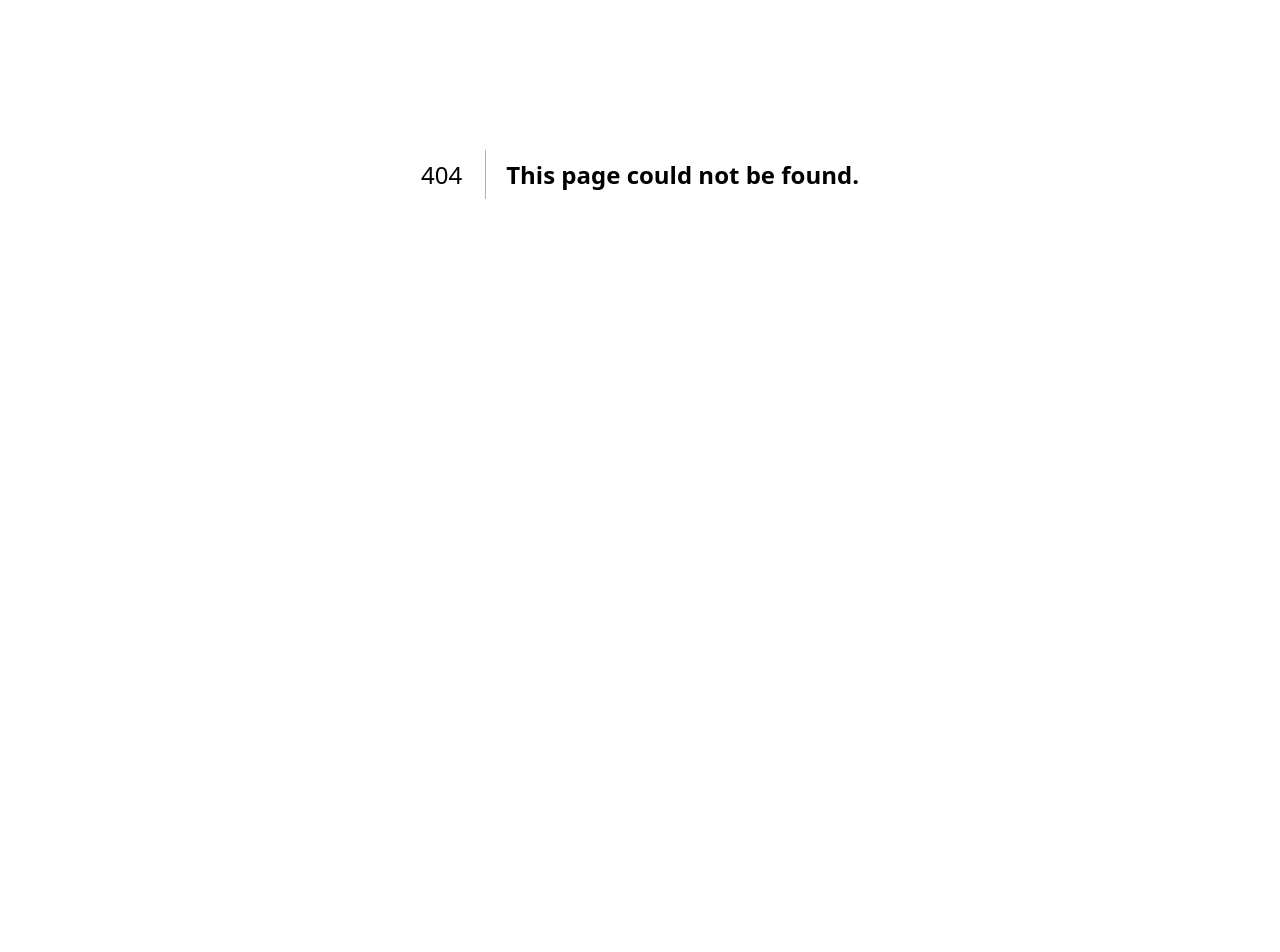
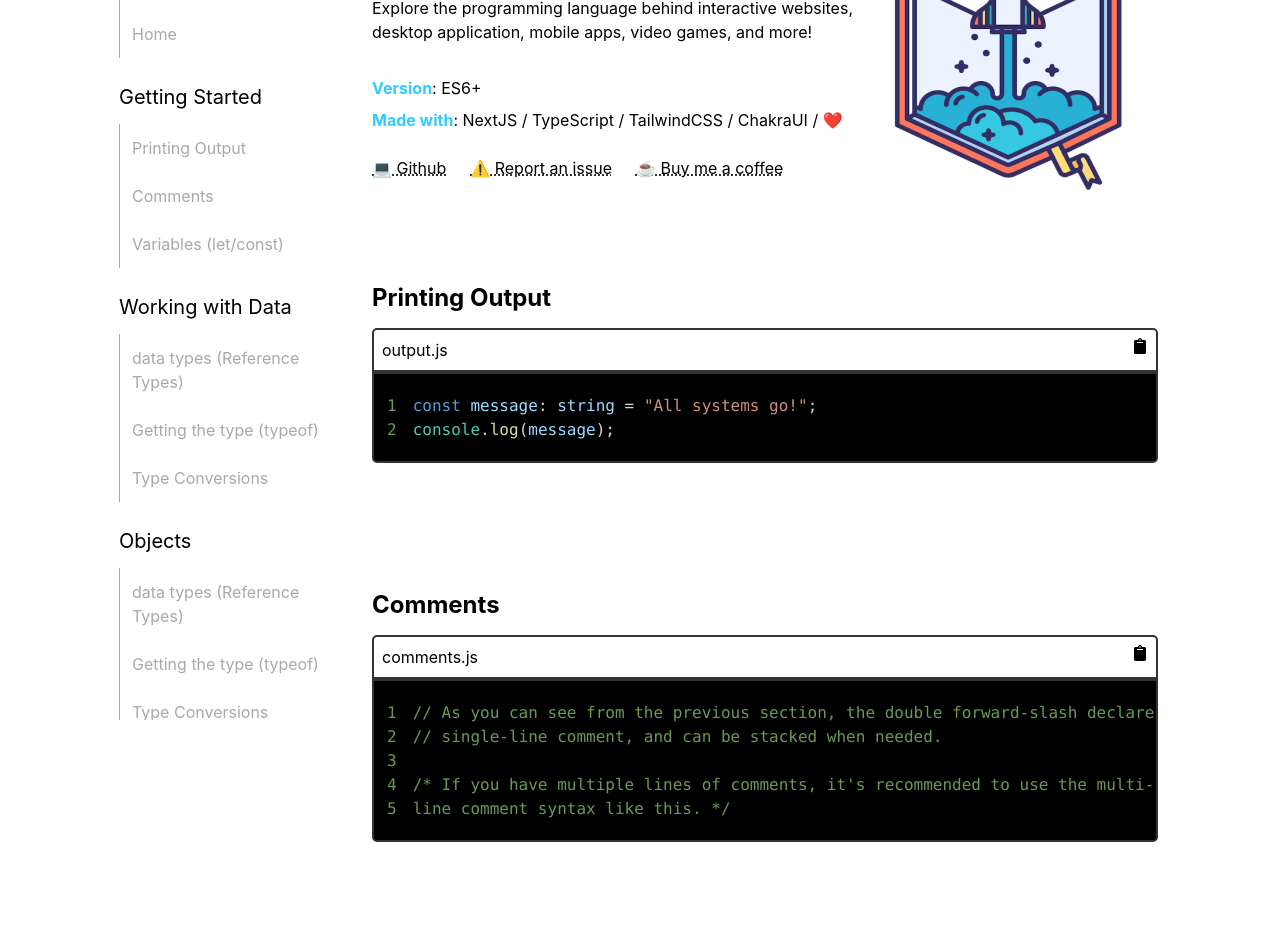
Before and after one commit to KyleCurtis/SpaceDocs, a Next.js app: page /languages/typescript in a window 1280 px wide. Before the commit this address had no page. Shown: the part 220-1172 px from the top of the page. Before the commit the page ends 800 px from the top, so only its background shows below. Built offline with nearby package versions, Linux system fonts and the light colour scheme.

Commit message:
TS page and idea changes

```diff
--- a/src/code-examples/ts-code.ts
+++ b/src/code-examples/ts-code.ts
@@ -1,2 +1,28 @@
 export const Output = `const message: string = "All systems go!";
 console.log(message);`
+
+export const Comments = `// As you can see from the previous section, the double forward-slash declares a
+// single-line comment, and can be stacked when needed.
+
+/* If you have multiple lines of comments, it's recommended to use the multi-
+line comment syntax like this. */`;
+
+/* VARIABLES
+======================================================================================================== */
+export const Variables = `// let keyword (for mutable values)
+let mission; // Declare
+mission = "Apollo 11"; // Initialize
+
+// It's recommended to declare and initialize a variable at the same time:
+let commander = "Neil Armstrong";
+
+// Declaring multiple variables on same line
+let lunar_pilot = "Edwin Aldrin", commander_pilot = "Michael Collins";
+
+// const keyword (for immutable values)
+const year = 1969;
+
+/* Output
+========================================================== */
+console.log(mission, year);
+console.log(commander, lunar_pilot, commander_pilot);`
--- /dev/null
+++ b/src/pages/languages/typescript.tsx
@@ -0,0 +1,190 @@
+import Layout from "@/components/Layout";
+import Header from "@/components/Header";
+import Link from "next/link";
+import CodeBlock from "@/components/Code/CodeBlock";
+import Code from "@/components/Code/Code";
+
+import { Output, Comments, Variables  } from "@/code-examples/ts-code";
+
+
+const TypeScript = () => {
+	return (
+		<div>
+			<Layout
+				navChildren={
+					<div>
+						<nav>
+							<p className="text-[20px] mb-3">SpaceDocs.info</p>
+							<ul className="text-white">
+								<Link href="#top-section">
+									<li>Top of Page</li>
+								</Link>
+								<Link href="/">
+									<li>Home</li>
+								</Link>
+							</ul>
+							<br/>
+							<p className="text-[20px] mb-3">Getting Started</p>
+							<ul>
+								<Link href="#output-section">
+									<li>Printing Output</li>
+								</Link>
+
+								<Link href="#comment-section">
+									<li>Comments</li>
+								</Link>
+
+								<Link href="#variable-section">
+									<li>Variables (let/const)</li>
+								</Link>
+							</ul>
+
+							<br/>
+
+							<p className="text-[20px] mb-3">Working with Data</p>
+							<ul>
+								<Link href="#type-section">
+									<li>data types (Reference Types)</li>
+								</Link>
+
+								<Link href="#type-section">
+									<li>Getting the type (typeof)</li>
+								</Link>
+
+								<Link href="#type-conversion-section">
+									<li>Type Conversions</li>
+								</Link>
+							</ul>
+
+							<br/>
+
+							<p className="text-[20px] mb-3">Objects</p>
+							<ul>
+								<Link href="#type-section">
+									<li>data types (Reference Types)</li>
+								</Link>
+
+								<Link href="#type-section">
+									<li>Getting the type (typeof)</li>
+								</Link>
+
+								<Link href="#type-conversion-section">
+									<li>Type Conversions</li>
+								</Link>
+							</ul>
+
+							<br/>
+
+							<p className="text-[20px] mb-3">Other</p>
+							<ul>
+								<Link href="#-section">
+									<li>Example</li>
+								</Link>
+
+								<Link href="#-section">
+									<li>Example</li>
+								</Link>
+
+								<Link href="#-section">
+									<li>Example</li>
+								</Link>
+							</ul>
+
+							<br/>
+
+							<p className="text-[20px] mb-3">Other</p>
+							<ul>
+								<Link href="#-section">
+									<li>Example</li>
+								</Link>
+
+								<Link href="#-section">
+									<li>Example</li>
+								</Link>
+
+								<Link href="#-section">
+									<li>Example</li>
+								</Link>
+							</ul>
+
+							<br/>
+						</nav>
+					</div>
+				}
+			>
+				<Header
+					main_topic={"TypeScript"}
+					topic_summary={
+						<div>
+							Explore the programming language behind interactive websites,
+							desktop application, mobile apps, video games, and more!
+							<br/> <br/>
+							<p className="pt-2">
+								{" "}
+								<span className="text-[#31cbff] font-bold">Version</span>: ES6+
+							</p>
+							<p className="pt-2">
+								{" "}
+								<span className="text-[#31cbff] font-bold">Made with</span>:
+								NextJS / TypeScript / TailwindCSS / ChakraUI / ❤️
+							</p>
+						</div>
+					}
+				>
+					<br/>
+					<a target="_blank" rel="noopener noreferrer" href="https://github.com/KyleCurtis/SpaceDocs">
+						<button className="underline decoration-dotted">💻 Github</button>
+					</a>
+					<span className="px-3"/>
+					<a target="_blank" rel="noopener noreferrer" href="https://github.com/KyleCurtis/SpaceDocs/issues">
+						<button className="underline decoration-dotted">
+							⚠️ Report an issue
+						</button>
+					</a>
+					<span className="px-3"/>
+					<a target="_blank" rel="noopener noreferrer" href="https://www.paypal.com/donate/?hosted_button_id=RHCR2JJ6ZZDPS">
+						<button className="underline decoration-dotted">
+							☕ Buy me a coffee
+						</button>
+					</a>
+					<br/>
+				</Header>
+
+				<div className="content-br"></div>
+
+				<h2 className="text-black dark:text-white">Printing Output</h2>
+				<CodeBlock codeBlockHeader={"output.js"}>
+					<Code lang="javascript">{Output}</Code>
+				</CodeBlock>
+
+				<div className="content-br"></div>
+
+				<h2 className="text-black dark:text-white">Comments</h2>
+				<CodeBlock codeBlockHeader={"comments.js"}>
+					<Code lang="javascript">{Comments}</Code>
+				</CodeBlock>
+
+				<div className="content-br"></div>
+
+				<h2 className="text-black dark:text-white">Variables</h2>
+				<CodeBlock codeBlockHeader={"variables.js"}>
+					<Code lang="javascript">{Variables}</Code>
+				</CodeBlock>
+
+				<div className="content-br"></div>
+
+				<div className="content-br"/>
+				<div className="content-br"/>
+				<div className="content-br"/>
+				<div className="content-br"/>
+				<div className="content-br"/>
+				<div className="content-br"/>
+				<div className="content-br"/>
+				<div className="content-br"/>
+				<div className="content-br"/>
+			</Layout>
+		</div>
+	);
+};
+
+export default TypeScript;
```
Also changed, not shown: 1 other file (tests, documents, lock files or other folders).
